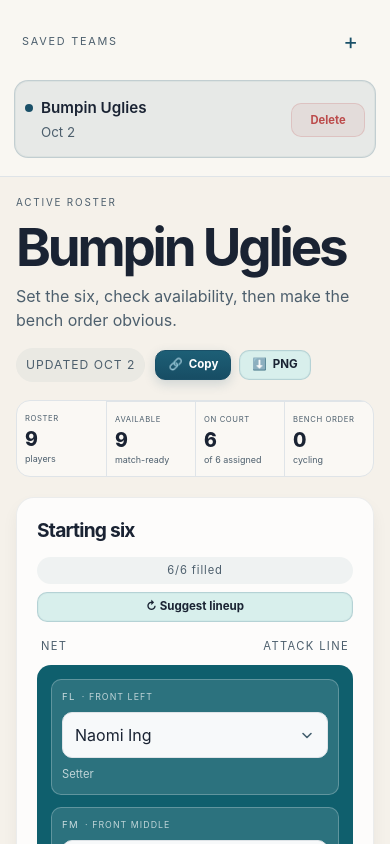
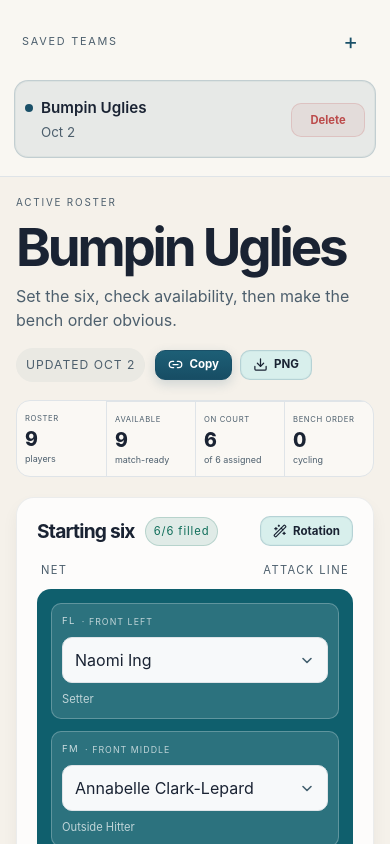
Before and after one commit to AnnabelleClarkLepard/Volleyball, a React (Vite) app: page / in a window 390 px wide. Shown: the top 844 px of the page. Built offline with nearby package versions, Linux system fonts and the light colour scheme.

Commit message:
Polish lineup header badge and icon actions

```diff
--- a/package.json
+++ b/package.json
@@ -9,6 +9,7 @@
     "preview": "vite preview --host 0.0.0.0"
   },
   "dependencies": {
+    "lucide-react": "^1.49.0",
     "react": "^18.3.1",
     "react-dom": "^18.3.1"
   },
--- a/src/App.tsx
+++ b/src/App.tsx
@@ -1,3 +1,11 @@
+import {
+  ChevronDown,
+  ChevronUp,
+  Download,
+  Link2,
+  WandSparkles,
+  X,
+} from 'lucide-react';
 import { useEffect, useMemo, useRef, useState } from 'react';
 
 type CourtPosition =
@@ -701,12 +709,12 @@ function ShareControls({ team, compact = false }: { team: Team; compact?: boolea
     <>
       <div className={compact ? 'share-actions compact' : 'share-actions'}>
         <button className={compact ? 'button primary small-action' : 'button primary icon-button-text'} onClick={copyLink} aria-label="Copy view-only link">
-          <span aria-hidden="true">🔗</span>
+          <Link2 size={15} aria-hidden="true" />
           {!compact && <span>Copy link</span>}
           {compact && <span>Copy</span>}
         </button>
         <button className={compact ? 'button secondary small-action' : 'button secondary icon-button-text'} onClick={exportPng} aria-label="Download PNG image">
-          <span aria-hidden="true">⬇️</span>
+          <Download size={15} aria-hidden="true" />
           {!compact && <span>PNG</span>}
           {compact && <span>PNG</span>}
         </button>
@@ -872,12 +880,17 @@ function CourtBoard({ team, onAssign, onApplySuggestion }: { team: Team; onAssig
       <div className="panel-header court-header">
         <div className="header-row court-header-title">
           <h3>Starting six</h3>
+          <span
+            className={`court-filled-badge ${team.lineup.positions.filter((assignment) => assignment.playerId).length === POSITIONS.length ? 'full' : ''}`}
+          >
+            {team.lineup.positions.filter((assignment) => assignment.playerId).length}/6 filled
+          </span>
         </div>
         <div className="court-header-actions">
-          <span className="court-filled-badge">{team.lineup.positions.filter((assignment) => assignment.playerId).length}/6 filled</span>
           {available.length >= POSITIONS.length && suggestion && (
-            <button className="button secondary small-action" onClick={handleUseSuggestion} aria-label="Suggest lineup">
-              ↻ Suggest lineup
+            <button className="button secondary small-action" onClick={handleUseSuggestion} aria-label="Suggest rotation">
+              <WandSparkles size={14} aria-hidden="true" />
+              Rotation
             </button>
           )}
         </div>
@@ -966,14 +979,14 @@ function BenchPlan({
                     ))}
                   </select>
                   <div className="bench-actions">
-                    <button onClick={() => onMove(index, -1)} disabled={index === 0}>
-                      ↑
+                    <button onClick={() => onMove(index, -1)} disabled={index === 0} aria-label={`Move ${player.name} up`}>
+                      <ChevronUp size={14} aria-hidden="true" />
                     </button>
-                    <button onClick={() => onMove(index, 1)} disabled={index === bench.length - 1}>
-                      ↓
+                    <button onClick={() => onMove(index, 1)} disabled={index === bench.length - 1} aria-label={`Move ${player.name} down`}>
+                      <ChevronDown size={14} aria-hidden="true" />
                     </button>
-                    <button className="danger" onClick={() => onRemove(player.id)}>
-                      ×
+                    <button className="danger" onClick={() => onRemove(player.id)} aria-label={`Remove ${player.name}`}>
+                      <X size={14} aria-hidden="true" />
                     </button>
                   </div>
                 </div>
--- a/src/styles.css
+++ b/src/styles.css
@@ -692,7 +692,11 @@ select,
 }
 
 .court-header-title {
+  display: inline-flex;
+  align-items: center;
+  gap: 10px;
   min-width: 0;
+  flex-wrap: wrap;
 }
 
 .court-header-actions {
@@ -702,6 +706,7 @@ select,
   flex-wrap: wrap;
   justify-content: flex-start;
   margin-left: 0;
+  width: fit-content;
 }
 
 .court-filled-badge {
@@ -716,7 +721,14 @@ select,
   letter-spacing: 0.08em;
   text-transform: none;
   white-space: nowrap;
-  width: auto;
+  width: fit-content;
+  transition: background-color 0.2s ease, color 0.2s ease, border-color 0.2s ease;
+}
+
+.court-filled-badge.full {
+  background: rgba(22, 118, 95, 0.12);
+  color: #0e6d59;
+  border: 1px solid rgba(22, 118, 95, 0.2);
 }
 
 .small-action {
@@ -729,7 +741,7 @@ select,
   align-items: center;
   justify-content: center;
   gap: 6px;
-  width: auto;
+  width: fit-content;
 }
 
 .share-actions.compact {
@@ -1345,11 +1357,11 @@ select,
   }
 
   .court-header-actions {
-    width: 100%;
+    width: fit-content;
   }
 
   .court-header-actions > * {
-    flex: 1 1 100%;
+    flex: 0 0 auto;
   }
 }
 
```
Also changed, not shown: 1 other file (tests, documents, lock files or other folders).
